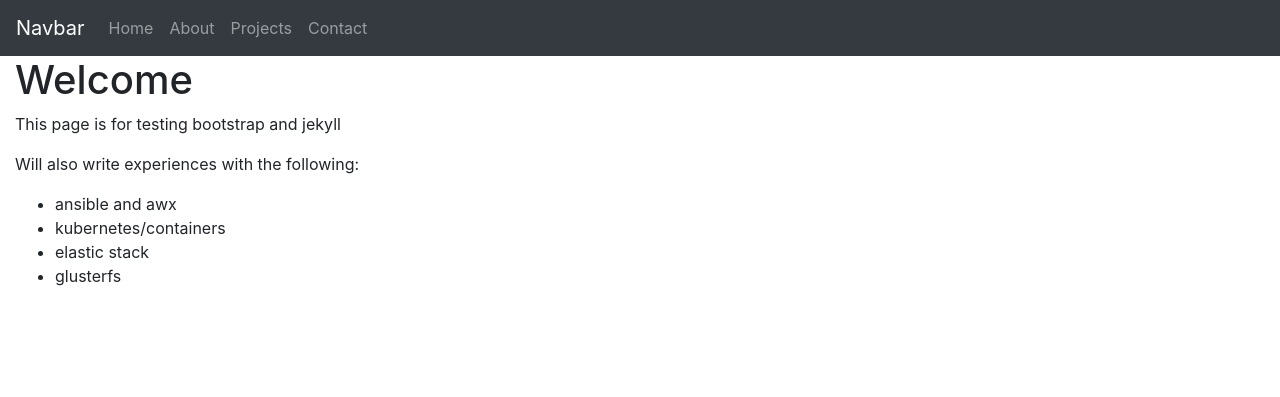
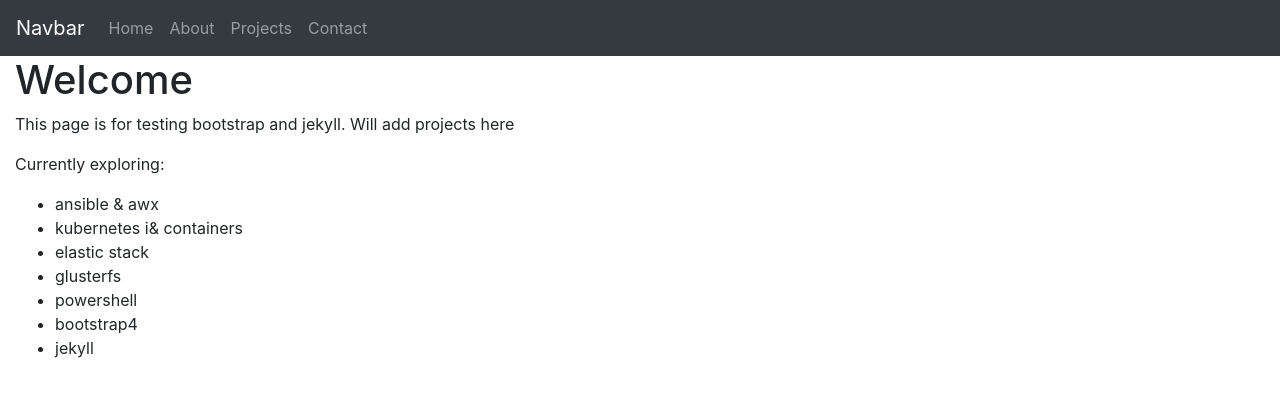
Before and after one commit to kds-rune/kds-rune.github.io, a Jekyll site: the page built from index.html, in a window 1280 px wide. Shown: the top 397 px of the page. Built offline with Jekyll 4.4.1, drawn with Linux system fonts in a browser that asks for light colours; nearby versions of some CDN libraries.

Commit message:
commit from rune

```diff
--- a/index.html
+++ b/index.html
@@ -7,13 +7,16 @@ title: index
 
 <div class="container-fluid">
  <h1 class="">Welcome</h1>
- <p>This page is for testing bootstrap and jekyll</p>
- <p>Will also write experiences with the following:
+ <p>This page is for testing bootstrap and jekyll. Will add projects here</p>
+ <p>Currently exploring:
    <ul>
-    <li>ansible and awx</li>
-    <li>kubernetes/containers</li>
+    <li>ansible &#38; awx</li>
+    <li>kubernetes i&#38; containers</li>
     <li>elastic stack</li>
     <li>glusterfs</li>
+    <li>powershell</li>
+    <li>bootstrap4</li>
+    <li>jekyll</li>
   </ul>
  </p>
 </div>
```
